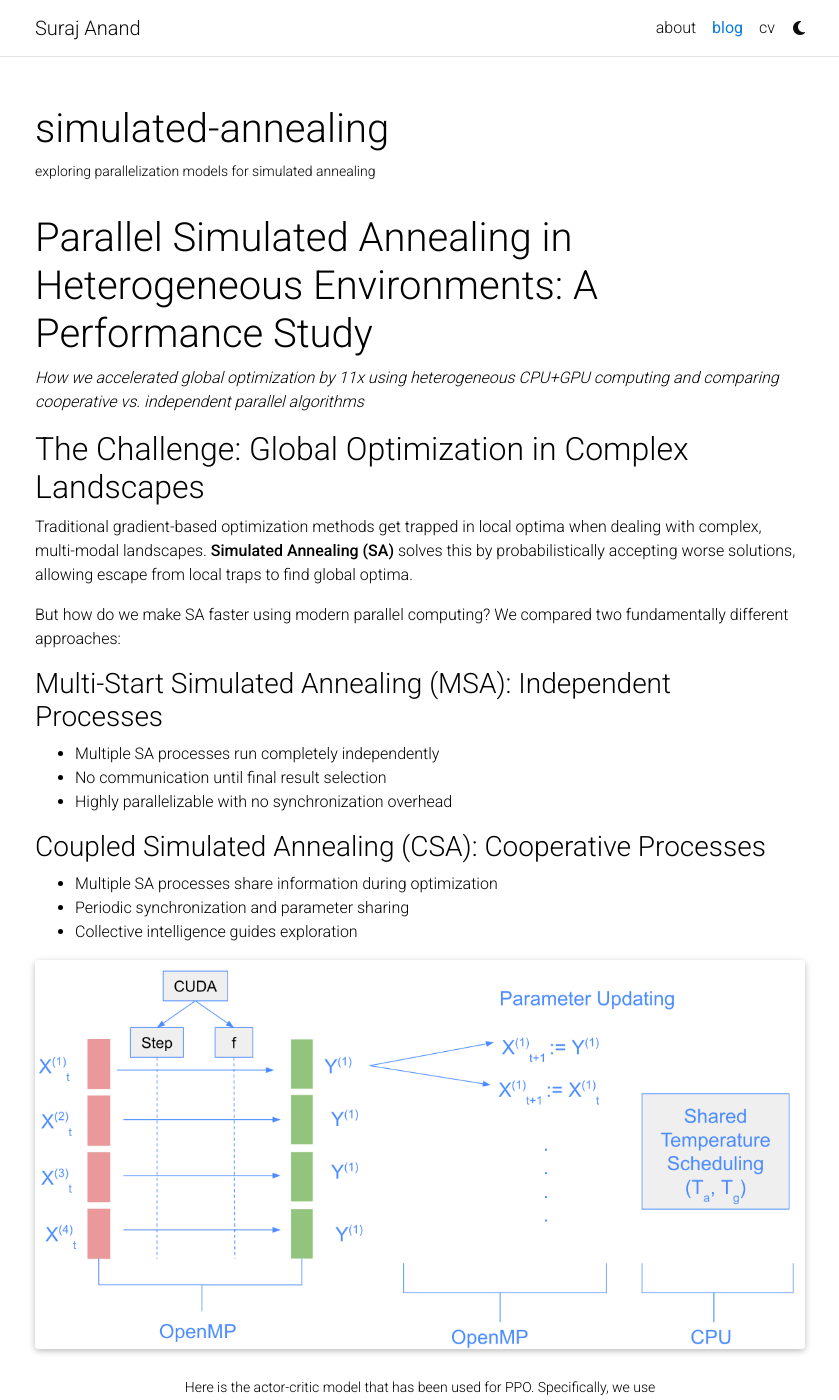
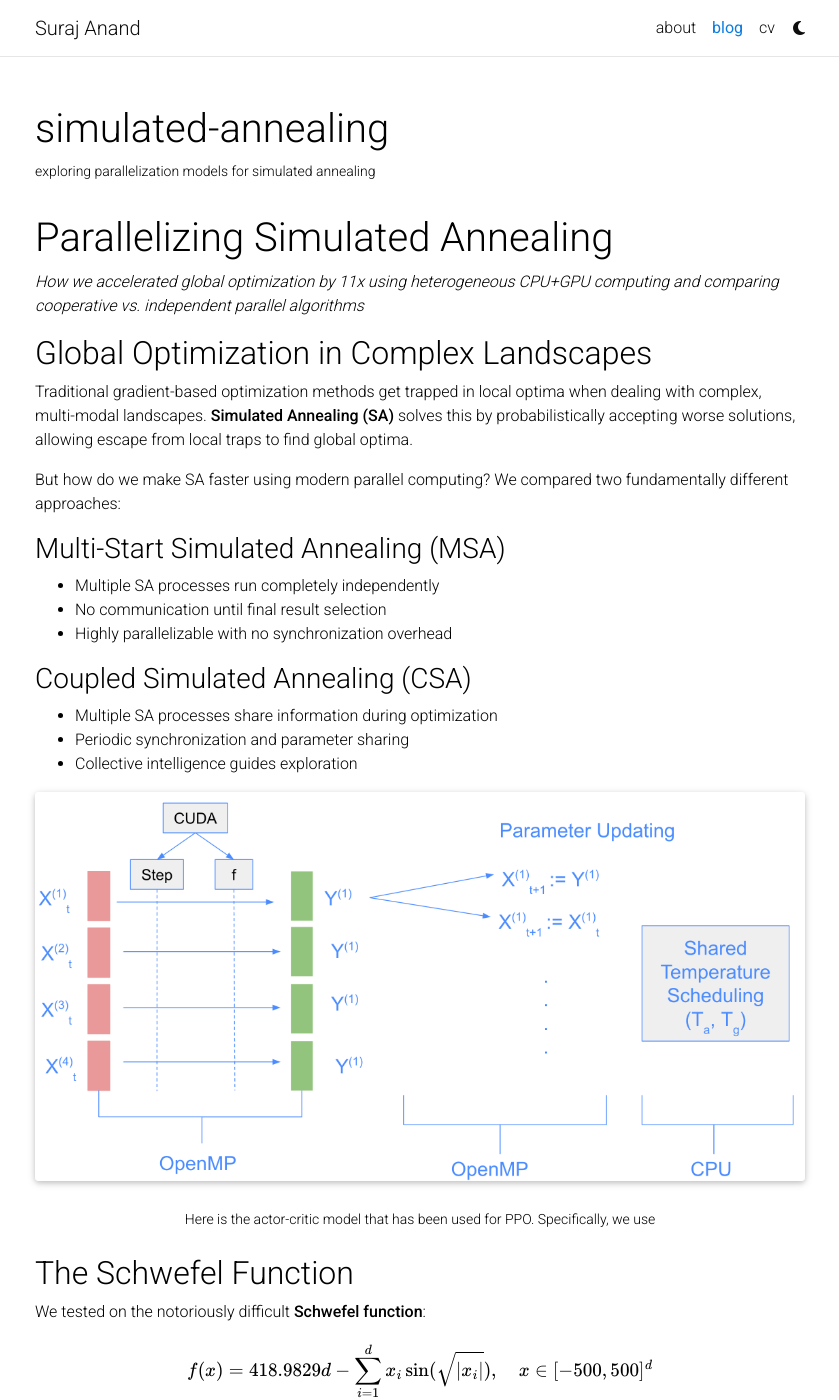
Before and after one commit to surajK610/surajk610.github.io, a Jekyll site: the page built from _projects/sim-annealing.md, in a window 1280 px wide and 1400 px high. Shown: the whole window, without its empty margins (220-1059 px from the left). Built offline with Jekyll 4.4.1, drawn with Linux system fonts in a browser that asks for light colours; full-size pictures stand in for the smaller copies a plugin makes; comment, search, counter and statistics services are not loaded; a style sheet for code colours, icons or effects is not loaded; some of the changed text lies outside the part shown.

Commit message:
add project + fix sim annealing

```diff
--- a/_projects/sim-annealing.md
+++ b/_projects/sim-annealing.md
@@ -6,28 +6,28 @@
 importance: 4
 category: fall 2023
 ---
-# Parallel Simulated Annealing in Heterogeneous Environments: A Performance Study
+# Parallelizing Simulated Annealing
 
 *How we accelerated global optimization by 11x using heterogeneous CPU+GPU computing and comparing cooperative vs. independent parallel algorithms*
 
-## The Challenge: Global Optimization in Complex Landscapes
+## Global Optimization in Complex Landscapes
 
 Traditional gradient-based optimization methods get trapped in local optima when dealing with complex, multi-modal landscapes. **Simulated Annealing (SA)** solves this by probabilistically accepting worse solutions, allowing escape from local traps to find global optima.
 
 But how do we make SA faster using modern parallel computing? We compared two fundamentally different approaches:
 
-### Multi-Start Simulated Annealing (MSA): Independent Processes
+### Multi-Start Simulated Annealing (MSA)
 - Multiple SA processes run completely independently
 - No communication until final result selection
 - Highly parallelizable with no synchronization overhead
 
-### Coupled Simulated Annealing (CSA): Cooperative Processes
+### Coupled Simulated Annealing (CSA)
 - Multiple SA processes share information during optimization
 - Periodic synchronization and parameter sharing
 - Collective intelligence guides exploration
 
 
-<div class="row">
+<div class="row justify-content-sm-center">
     <div class="col-sm mt-3 mt-md-0">
         {% include figure.html path="assets/img/sim_annealing/coupled_sim_annealing.png" title="example image" class="img-fluid rounded z-depth-1" %}
     </div>
@@ -36,14 +36,14 @@
     Here is the actor-critic model that has been used for PPO. Specifically, we use
 </div>
 
-## Test Case: The Schwefel Function
+## The Schwefel Function
 
 We tested on the notoriously difficult **Schwefel function**:
 
 $$f(x) = 418.9829d - \sum_{i=1}^{d} x_i \sin(\sqrt{|x_i|}), \quad x \in [-500, 500]^d$$
 
 <div class="row">
-    <div class="col-sm mt-3 mt-md-0">
+    <div class="col-sm-8 mt-3 mt-md-0">
         {% include figure.html path="assets/img/sim_annealing/schwefel_function.png" title="example image" class="img-fluid rounded z-depth-1" %}
     </div>
 </div>
@@ -62,8 +62,6 @@
 3. **CUDA**: GPU acceleration for function evaluation
 4. **Heterogeneous**: OpenMP + CUDA combined
 
-
-## Results: Dramatic Performance Gains
 
 ### OpenMP Parallelization: Near-Linear Speedup
 
```
Also changed, not shown: other parts of _projects/sim-annealing.md (+2 -0 lines), _pages/projects.md (+2 -2 lines), _projects/concept-interventions.md (+2 -2 lines).
